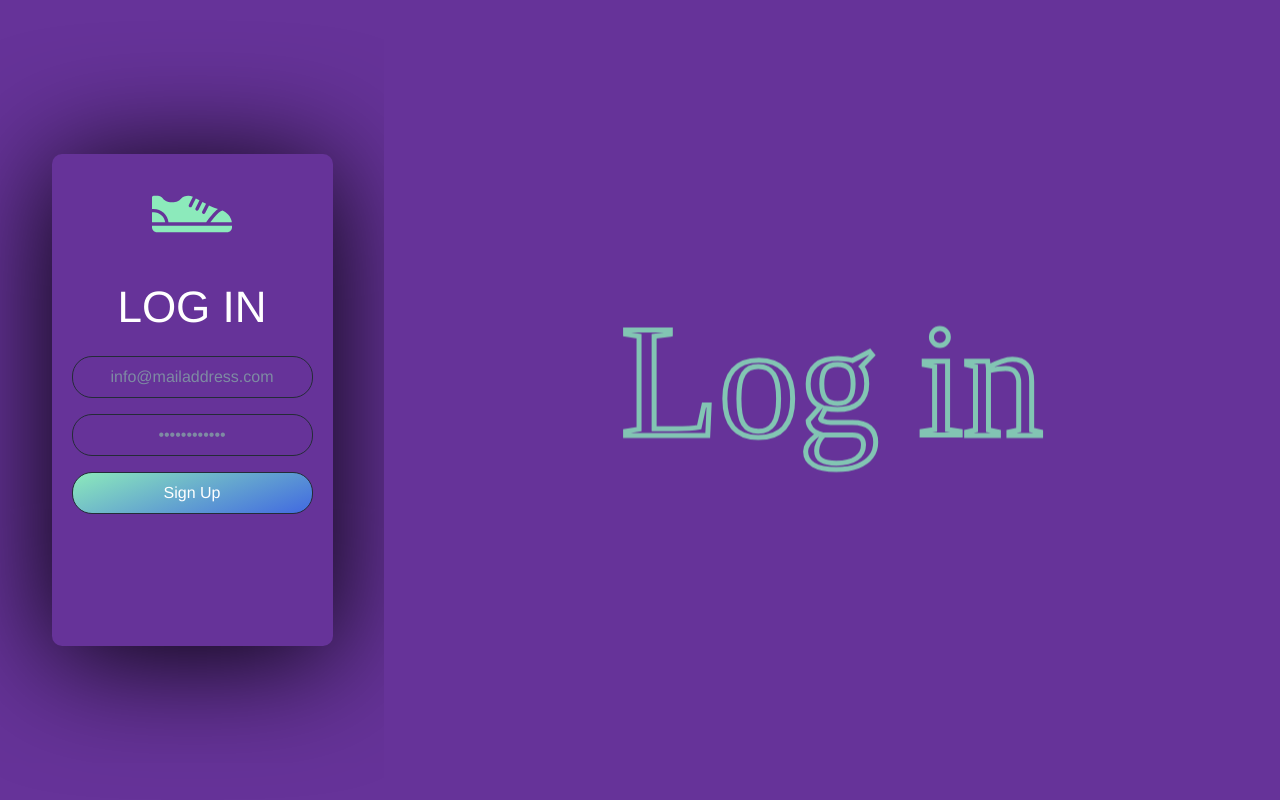
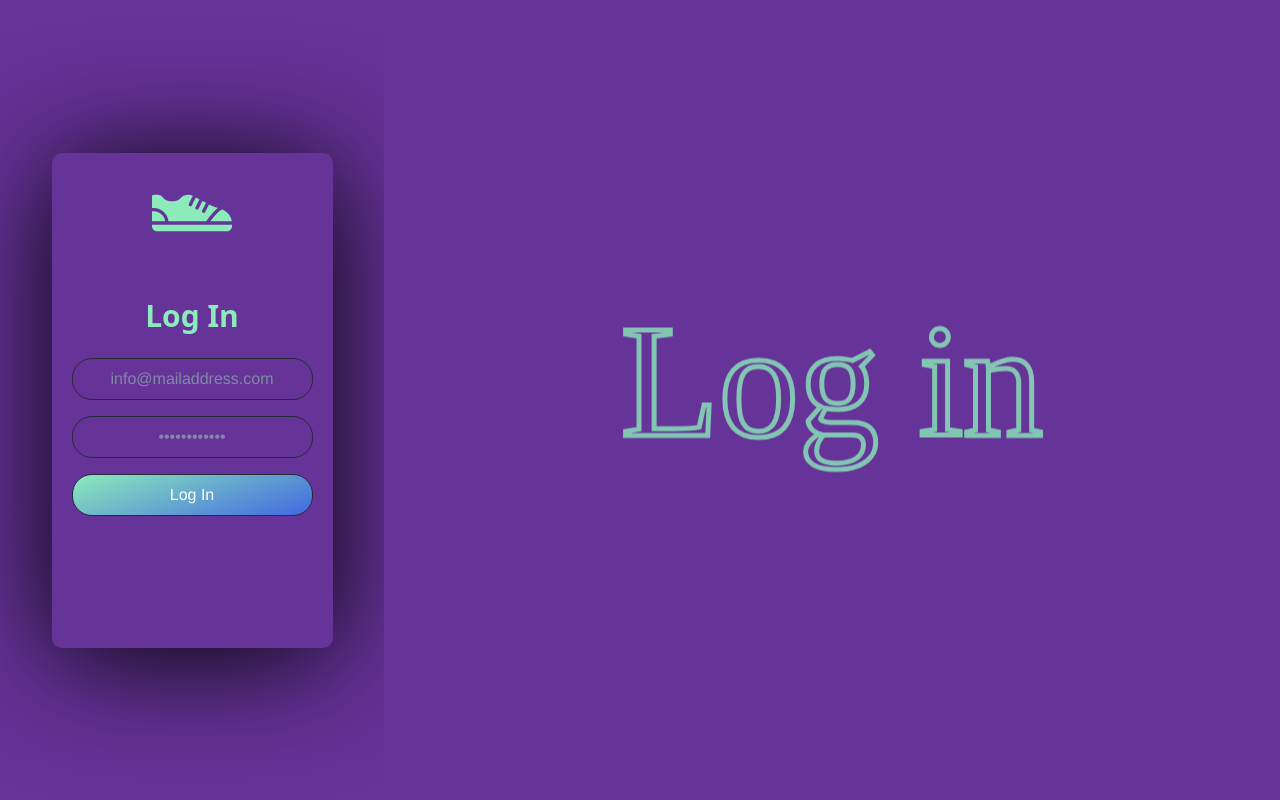
Before and after one commit to foctavian/IS-PROJECT-SHOE-STORE, a Django app: page /login in a window 1280 px wide. Run offline with Django 4.2, Linux system fonts and the light colour scheme; some web fonts are replaced.

Commit message:
font changes

```diff
--- a/shoe_store_django_project/settings.py
+++ b/shoe_store_django_project/settings.py
@@ -130,3 +130,5 @@ DEFAULT_AUTO_FIELD = 'django.db.models.BigAutoField'
 
 LOGIN_REDIRECT_URL = "home"
 LOGOUT_REDIRECT_URL = "home"
+
+AUTH_USER_MODEL = "accounts.User"
--- a/templates/login.html
+++ b/templates/login.html
@@ -291,6 +291,17 @@ a {
   width: 100%;
 }
 
+.login_writing {
+    color: #8CEABBFF;
+    font-family: "system-ui";
+    font-variant: normal;
+    font-style: normal;
+    font-size: 30px;
+    text-align: center;
+    margin-top: 20px;
+    margin-bottom: 20px;
+}
+
 </style>
 </head>
 <body>
@@ -319,7 +330,7 @@ a {
     </g>
 </svg>
 
-      <h2>Log In</h2>
+      <h3 class = "login_writing">Log In</h3>
 
 
 
@@ -334,7 +345,7 @@ a {
         </div>
 
         <div class="form__field">
-          <input type="submit" value="Sign Up">
+          <input type="submit" value="Log In">
         </div>
 
       </form>
```
Also changed, not shown: accounts/managers.py (added, +22 -0 lines), accounts/models.py (added, +26 -0 lines), accounts/models/models.py (deleted, +0 -7 lines), accounts/models/users.py (deleted, +0 -7 lines), templates/signup.html (+11 -1 lines), accounts/migrations/0003_initial.py (added), accounts/models/__init__.py (deleted), accounts/role.py (renamed from accounts/models/role.py), db.sqlite3.
